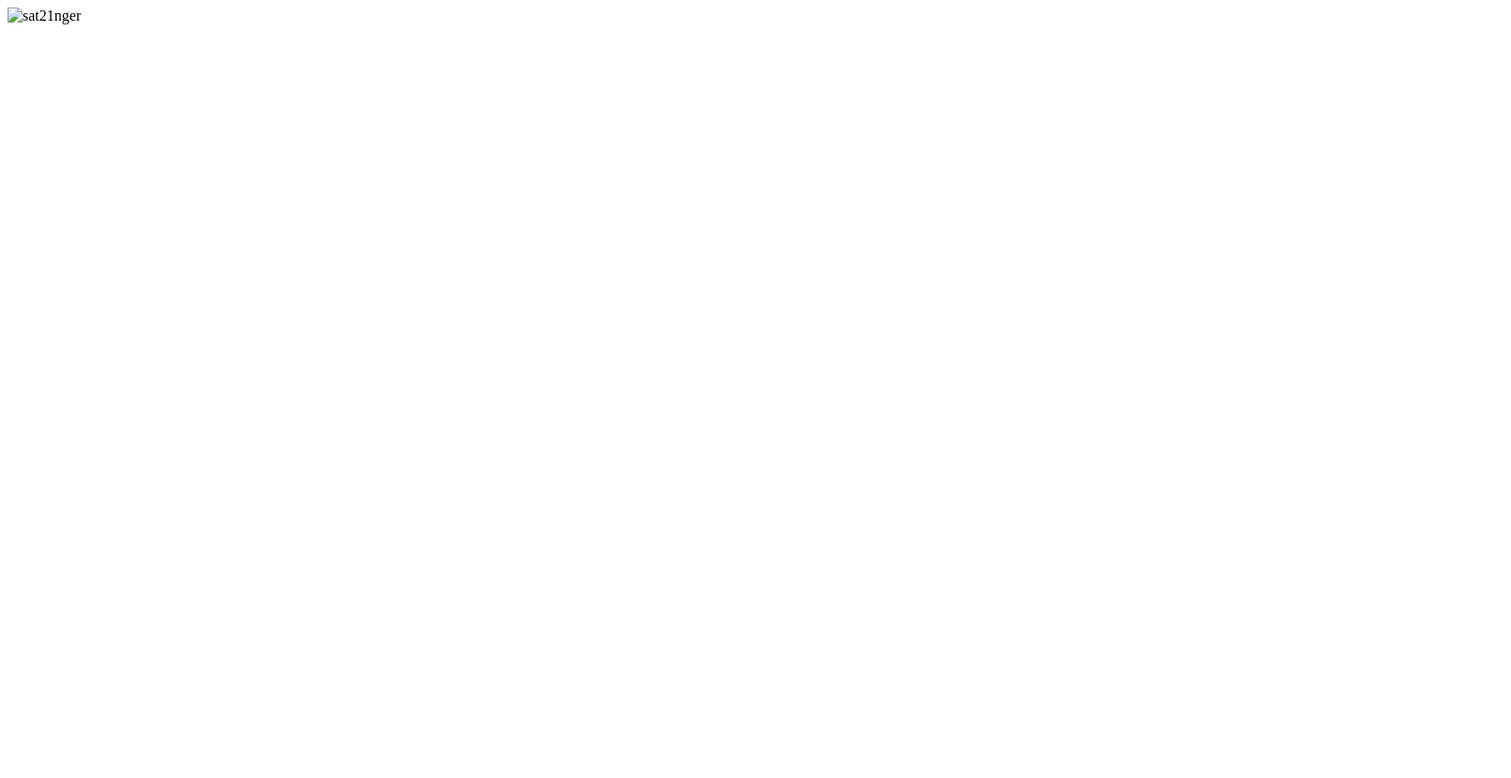
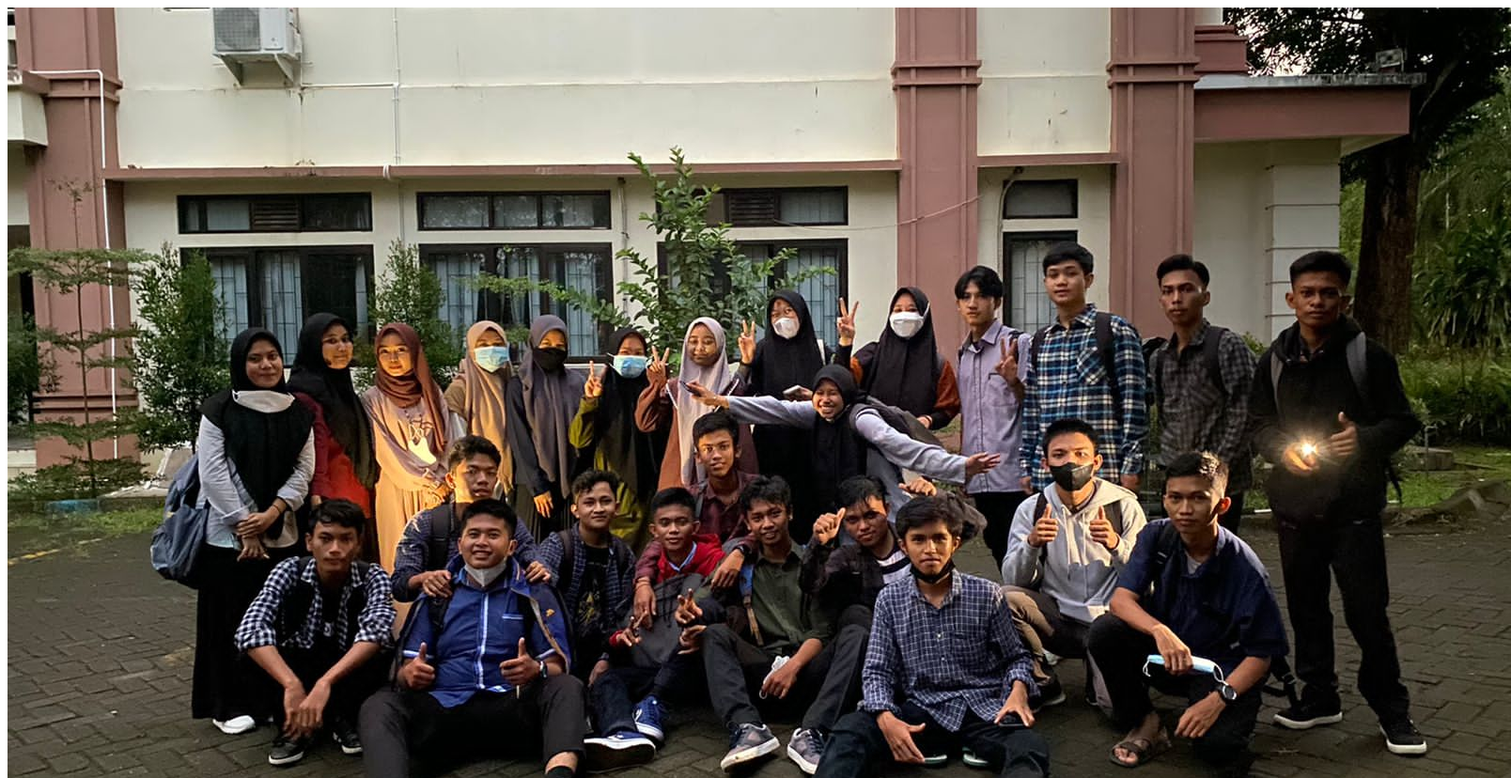
Before and after one commit to dkyskrysno/laporan-5-kakas, a plain HTML site: page index.html in a window 1280 px wide. Shown: the top 828 px of the page at 94% size, 1608 px wide, since content can reach past the window. Before the commit the page ends 800 px from the top, so only its background shows below. Drawn offline with Linux system fonts and the light colour scheme.

Commit message:
menambahkan foto dan menambahkan tag img ke file html

```diff
--- a/index.html
+++ b/index.html
@@ -6,6 +6,6 @@
     <title>Document</title>
 </head>
 <body>
-    <img src="" alt="sat21nger">
+    <img src="image/foto.jpg" alt="sat21nger">
 </body>
 </html>
```
Also changed, not shown: image/foto.jpg (added).
